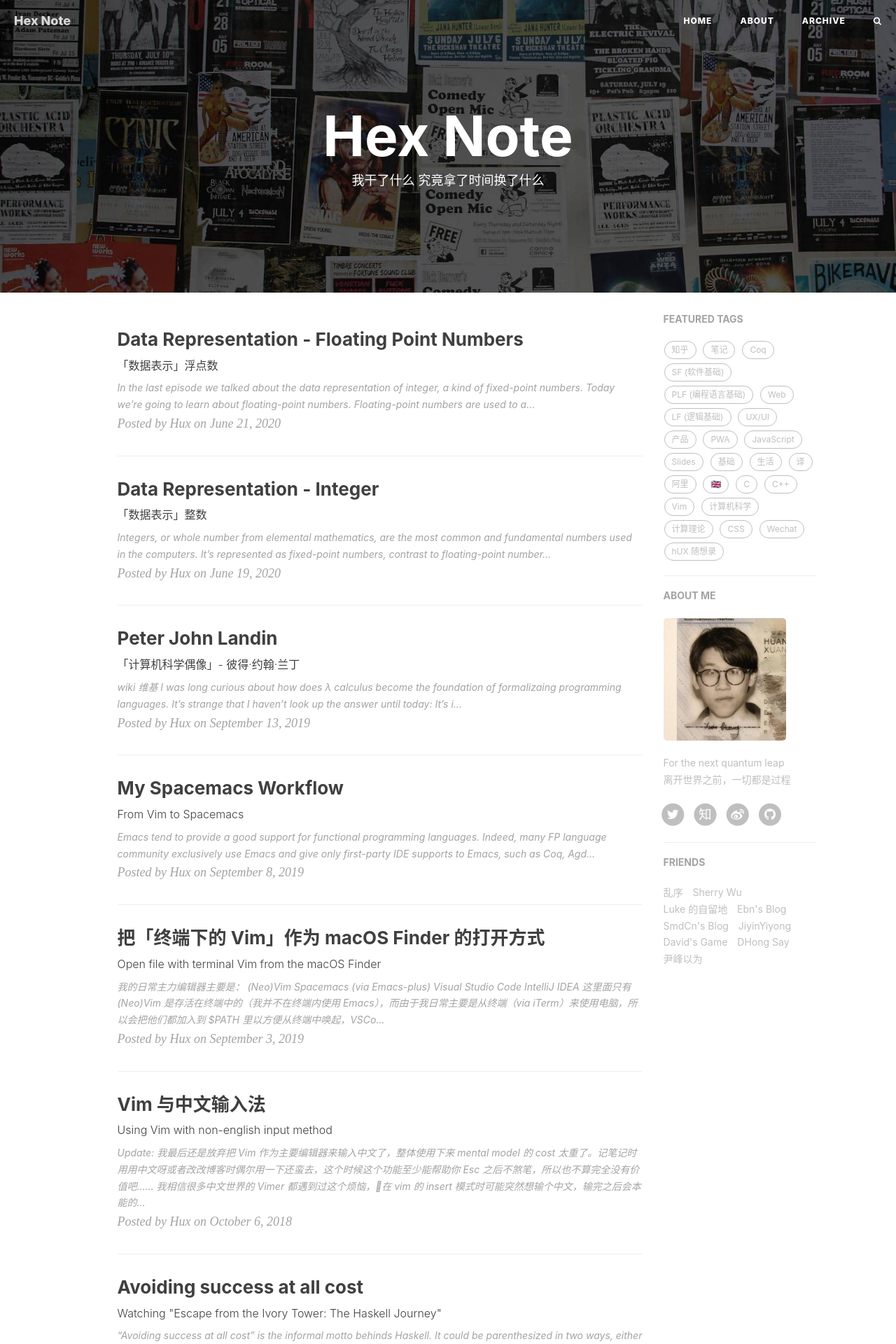
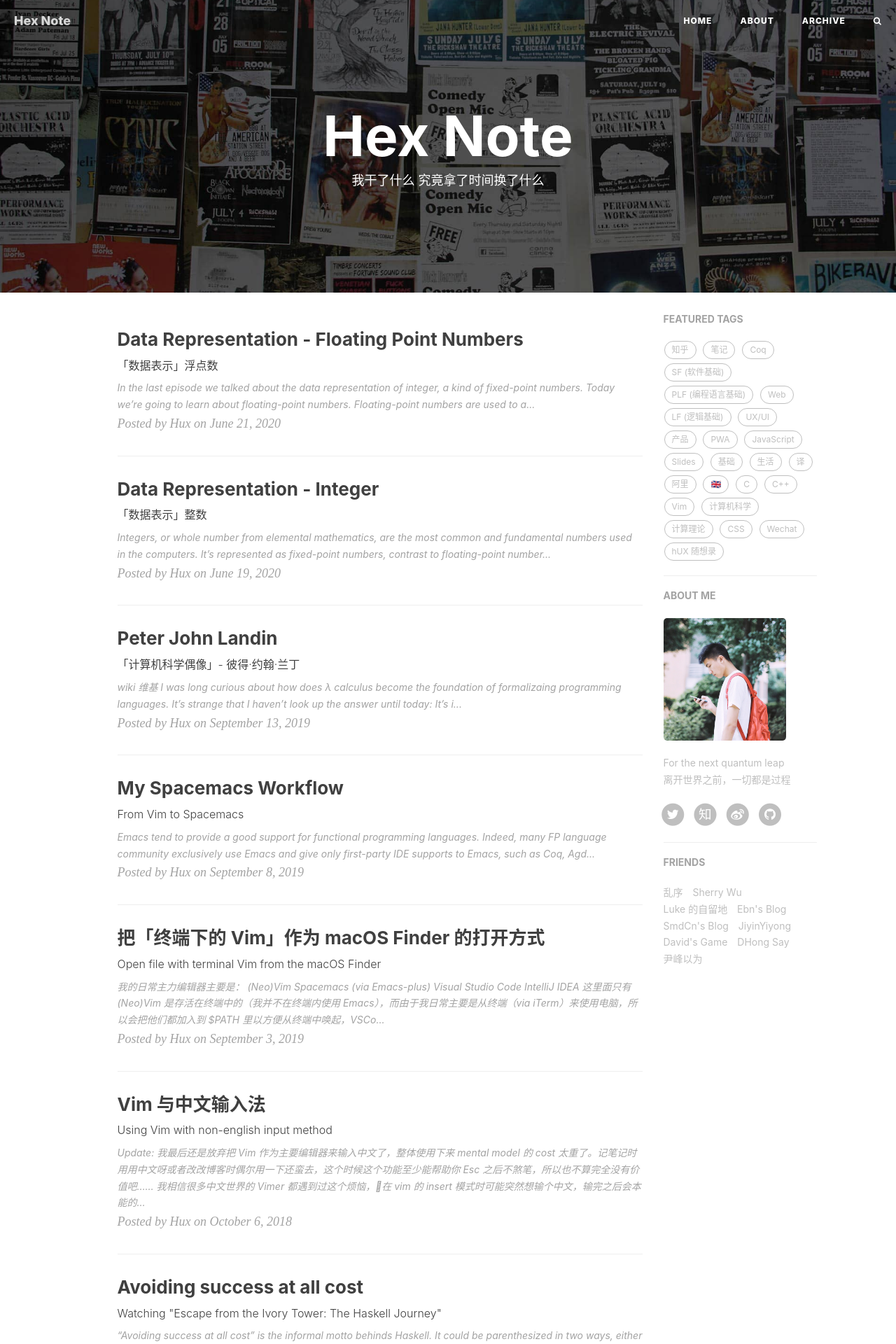
Before and after one commit to starstar214/hexbook, a Jekyll site: the page built from docs/index.html, in a window 1280 px wide. Shown: the top 1920 px of the page at 70% size. Built offline with Jekyll 4.4.1, drawn with Linux system fonts in a browser that asks for light colours; nearby versions of some CDN libraries; the list of posts is cut into pages by our own code; comment, search, counter and statistics services are not loaded.

Commit message:
头像路径

```diff
--- a/docs/_config.yml
+++ b/docs/_config.yml
@@ -79,7 +79,7 @@ ga_domain: huangxuan.me
 # Sidebar settings
 sidebar: true                           # whether or not using Sidebar.
 sidebar-about-description: "For the next quantum leap<br>离开世界之前，一切都是过程"
-sidebar-avatar: /hexbook/img/avatar-hux-ny.jpg      # use absolute URL, seeing it's used in both `/` and `/about/`
+sidebar-avatar: /hexbook/img/avatar-hex-ny.jpg      # use absolute URL, seeing it's used in both `/` and `/about/`
 
 
 
```
Also changed, not shown: notes/软件安装/其他软件安装/Win10下Jekyll安装及使用.md (+1 -1 lines), docs/img/avatar-hex-ny.jpg (added).
